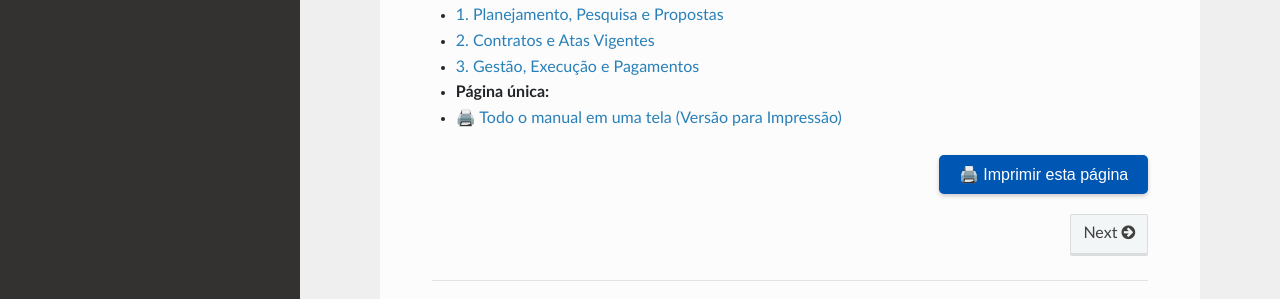
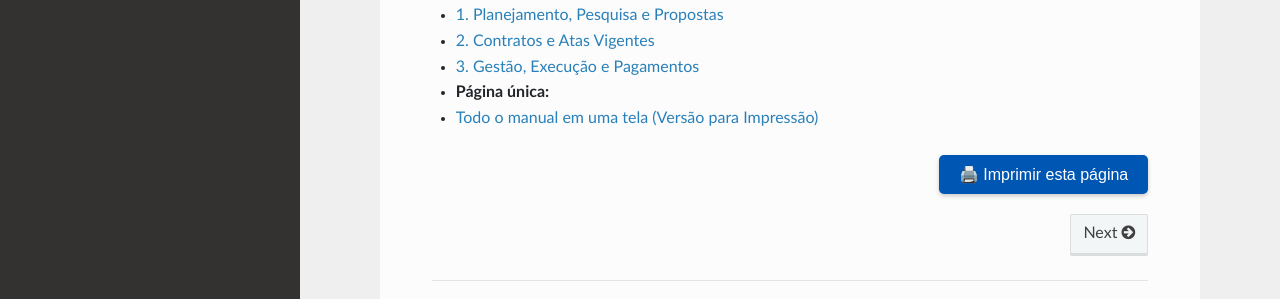
Before and after one commit to emilix10-bit/passos-preparacao-RT-2026, an MkDocs documentation site: the page built from docs/index.md, in a window 1280 px wide and 956 px high. Shown: the part 600-899 px from the top of the window. Built offline with MkDocs 1.6.1, drawn with Linux system fonts in a browser that asks for light colours; nearby versions of some CDN libraries.

```diff
--- a/docs/index.md
+++ b/docs/index.md
@@ -27,7 +27,7 @@ Você pode acessar as etapas específicas que quer consultar ou ver o manual com
   * [3. Gestão, Execução e Pagamentos](03-gestao.md)
 
 * **Página única:**
-  * [🖨️ Todo o manual em uma tela (Versão para Impressão)](manual-completo.md)
+  * [Todo o manual em uma tela (Versão para Impressão)](manual-completo.md)
 
 <div style="text-align: right; margin: 20px 0;">
   <button onclick="window.print()" style="background-color: #0056b3; color: white; padding: 10px 20px; border: none; border-radius: 5px; font-size: 16px; cursor: pointer; box-shadow: 0 2px 4px rgba(0,0,0,0.2);">
```
